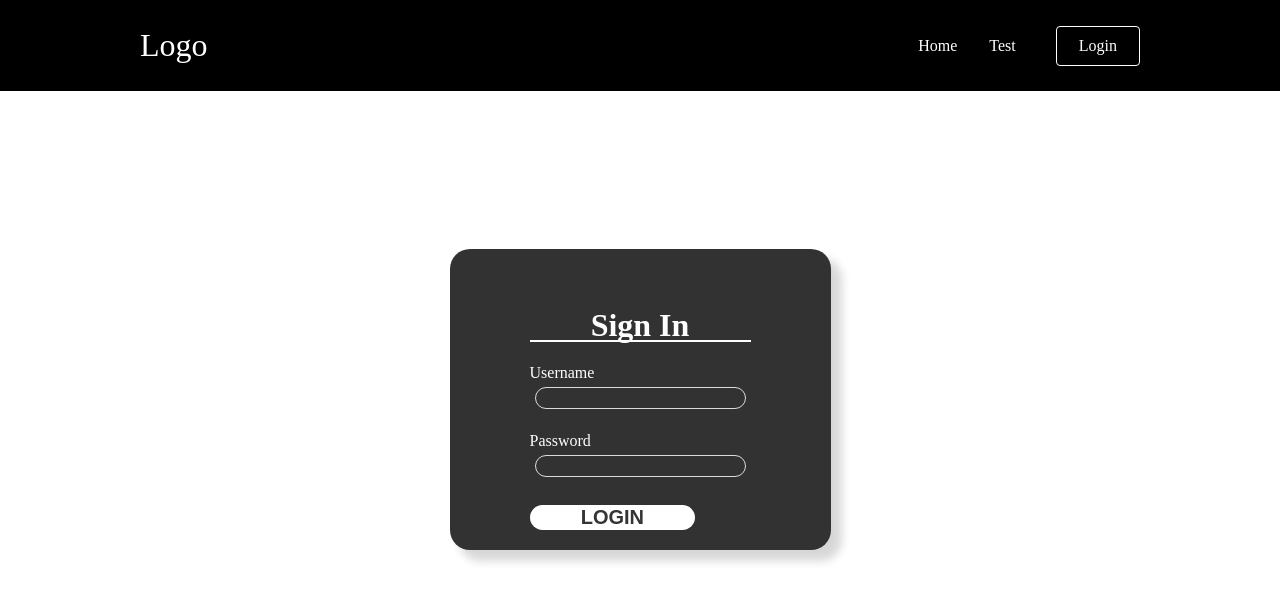
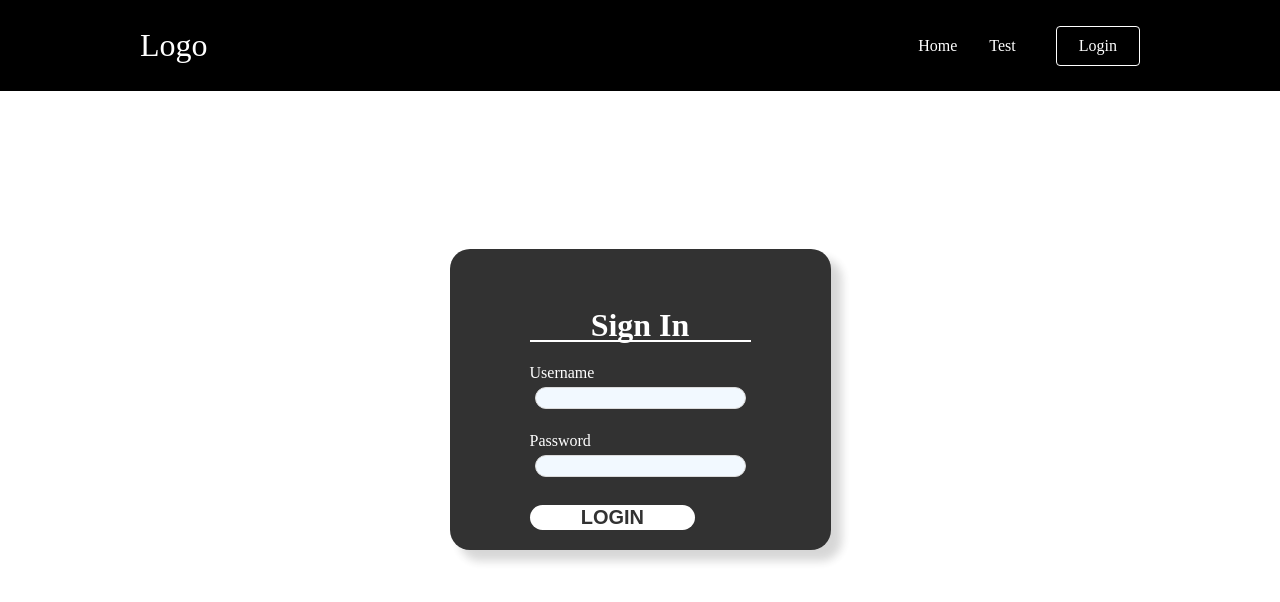
Before and after one commit to ikaharudin7/Pouch-Web-App, a React (Create React App) app in the folder front/: page /login in a window 1280 px wide. Shown: the top 602 px of the page. Built offline with nearby package versions, Linux system fonts and the light colour scheme.

Commit message:
latest changes to login form

```diff
--- a/front/src/pages/index.js
+++ b/front/src/pages/index.js
@@ -4,7 +4,7 @@ const Home = () => {
   return (
     <div
       style={{
-        background: '#242424',
+        background: 'white',
         display: 'flex',
         justifyContent: 'Left',
         alignItems: 'Left',
--- a/front/src/pages/login.css
+++ b/front/src/pages/login.css
@@ -14,7 +14,7 @@
 
 
 .loginicon:hover{
-  color: white;
+  color: rgb(255, 255, 255);
 }
 
 .login-form{
@@ -29,6 +29,7 @@
   margin-top: 7vh;
   opacity:80%;
   justify-content: center;
+  align-items: center;
   background: rgb(0, 0, 0);
   padding-right: 80px;
   padding-left: 80px;
@@ -59,6 +60,7 @@ label {
 .login-box{
   border: 1px solid lightgrey;
   display: flex;
+  background-color: aliceblue;
   justify-content: center;
   align-items: center;
   border-radius: 20px;
@@ -68,7 +70,6 @@ label {
   font-weight: 600;
   margin: 5px;
   font-size: 11pt;
-  background: transparent;
   transition: 10s;
   outline: none;
 }
@@ -78,7 +79,7 @@ label {
   justify-content: center;
   align-items: center;
   background-color: rgb(255, 255, 255);
-  color: rgb(5, 2, 2);
+  color: rgb(0, 0, 0);
   margin-top: 5px;
   border-radius: 20px;
   border: none;
--- a/front/src/pages/login.js
+++ b/front/src/pages/login.js
@@ -1,6 +1,6 @@
 import React from "react";
 
-const LoginForm = ({ isShowLogin }) => {
+const LoginForm = () => {
   return (
       <div className="login-form">
         <div className="form-box solid">
```
